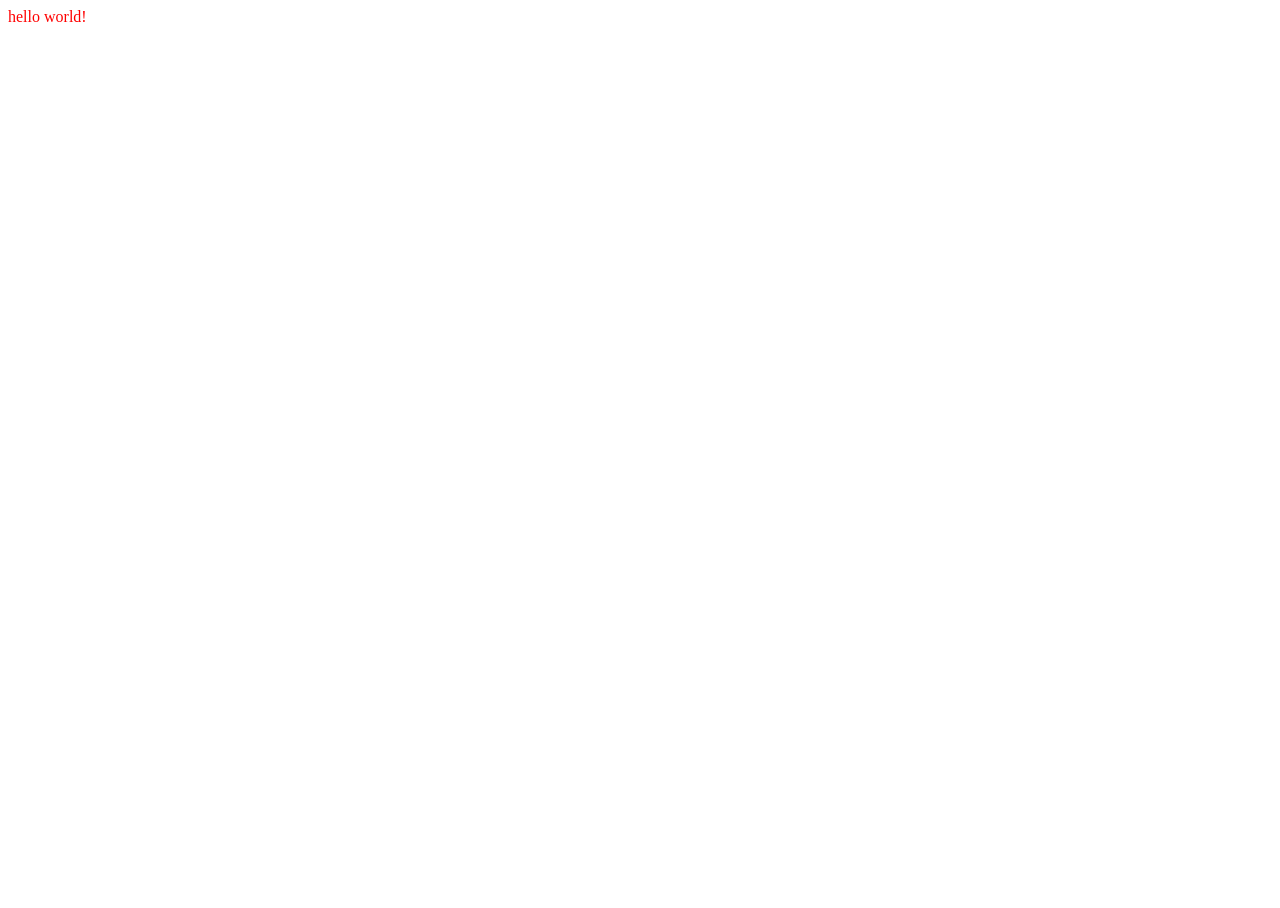
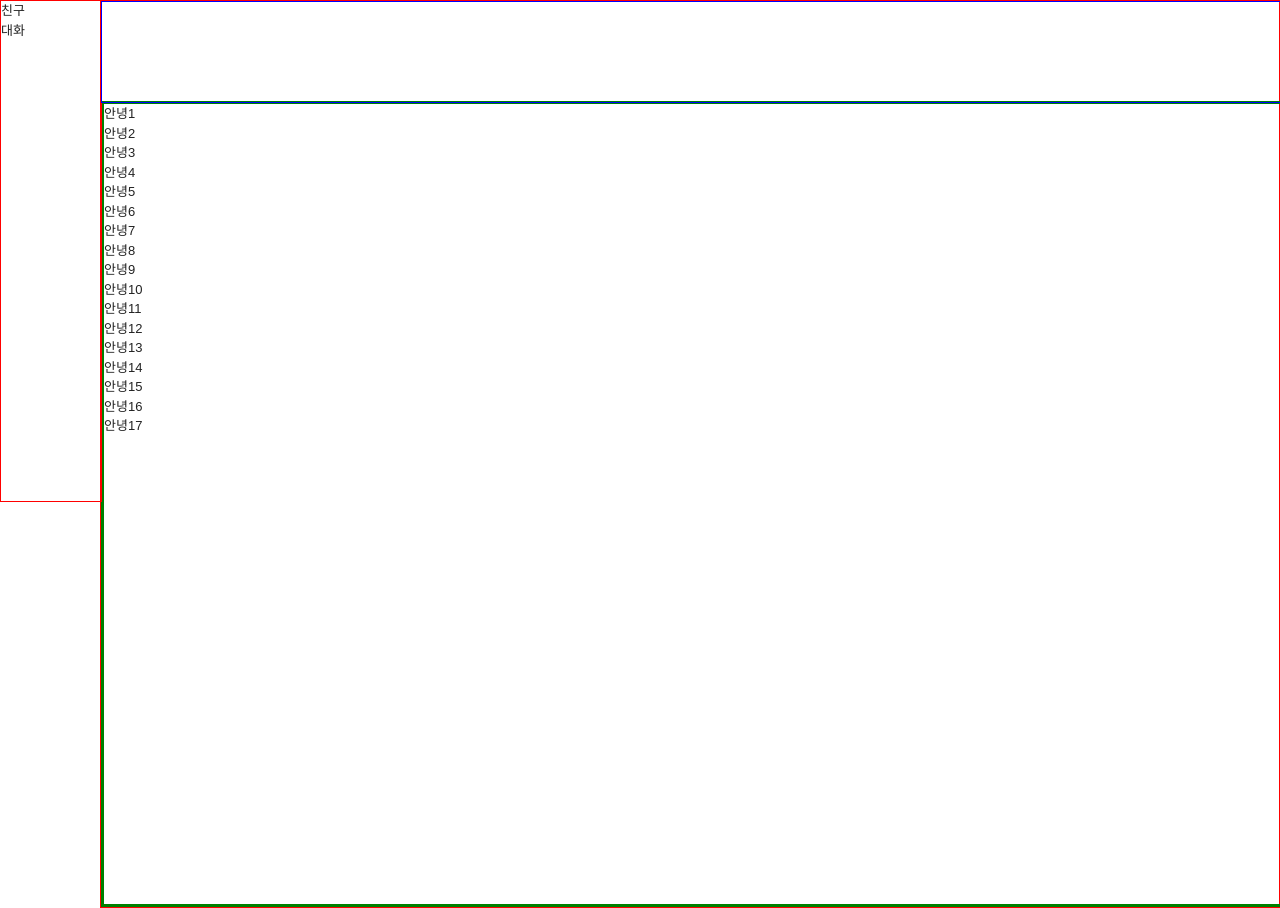
Before and after one commit to eastshine94/KakaoTalk, a React app in the folder client/: page / in a window 1280 px wide. Before the commit the page ends 800 px from the top, so only its background shows below. Built offline with nearby package versions, Linux system fonts and the light colour scheme.

Commit message:
css 기본 틀

```diff
--- a/client/src/App.tsx
+++ b/client/src/App.tsx
@@ -5,13 +5,14 @@ import {
     Route
 } from 'react-router-dom';
 import {Home} from '~/pages';
+import { PAGE_PATH } from '~/constants';
 
 class App extends Component {
     render() {
         return (
             <Router>
                 <Switch>
-                    <Route path='/' component={Home}/>
+                    <Route path={PAGE_PATH.HOME} component={Home}/>
                 </Switch>
             </Router>
         )
--- /dev/null
+++ b/client/src/components/Home/index.ts
@@ -0,0 +1 @@
+export { default as HomeSide } from './HomeSide';
--- /dev/null
+++ b/client/src/constants.ts
@@ -0,0 +1,3 @@
+export enum PAGE_PATH  {
+    HOME = '/',
+}
--- a/client/src/index.tsx
+++ b/client/src/index.tsx
@@ -1,5 +1,11 @@
 import React from "react";
 import ReactDOM from "react-dom";
 import App from "./App";
+import GlobalStyle from '~/styles/GlobalStyle';
 
-ReactDOM.render(<App />, document.querySelector("#root"));
+ReactDOM.render(
+    <React.Fragment>
+        <GlobalStyle/>
+        <App />
+    </React.Fragment>
+,document.querySelector("#root"));
--- a/client/src/pages/Home.tsx
+++ b/client/src/pages/Home.tsx
@@ -1,23 +1,72 @@
 import React, { Component } from 'react';
-import styled,{createGlobalStyle} from 'styled-components';
+import styled from 'styled-components';
 
-const Wrapper = styled.div`
-    color: red;
+const Wrapper = styled.main`
+    width: 100%;
+    display: flex;
 `;
-const GlobalStyle = createGlobalStyle`
-    body {
-        background: #fff;
-        color: white;
-    }
+const HomeSide = styled.aside`
+    position: fixed;
+    top: 0px;
+    left: 0px;
+    width: 100px;
+    min-height: 500px;
+    border: 1px solid red;
+`;
+const HomeMain = styled.section`
+    margin-left: 100px;
+    width: 100%;
+    border: 1px solid red;
+`
+const HomeMainHeader = styled.section`
+    position: fixed;
+    width: 100%;
+    height: 100px;
+    border: 1px solid blue;
 `;
 
+const HomeMainContent = styled.section`
+    margin-top: 100px;
+    width: 100%;
+    height: 800px;
+    border: 3px solid green;
+`;
 class Home extends Component {
     render() {
         return (
-            <React.Fragment>
-                <GlobalStyle/>
-                <Wrapper>hello world!</Wrapper>
-            </React.Fragment>
+            <Wrapper>
+                <HomeSide>
+                    <ul>
+                        <li>친구</li>
+                        <li>대화</li>
+                    </ul>
+                </HomeSide>
+                <HomeMain>
+                    <HomeMainHeader>
+                    </HomeMainHeader>
+                    <HomeMainContent>
+                        <ul>
+                            <li>안녕1</li>
+                            <li>안녕2</li>
+                            <li>안녕3</li>
+                            <li>안녕4</li>
+                            <li>안녕5</li>
+                            <li>안녕6</li>
+                            <li>안녕7</li>
+                            <li>안녕8</li>
+                            <li>안녕9</li>
+                            <li>안녕10</li>
+                            <li>안녕11</li>
+                            <li>안녕12</li>
+                            <li>안녕13</li>
+                            <li>안녕14</li>
+                            <li>안녕15</li>
+                            <li>안녕16</li>
+                            <li>안녕17</li>
+                        </ul>
+                    </HomeMainContent>
+                </HomeMain>
+            </Wrapper>
         );
     }
 }
--- /dev/null
+++ b/client/src/styles/GlobalStyle.ts
@@ -0,0 +1,43 @@
+import { createGlobalStyle } from 'styled-components';
+
+const GlobalStyle = createGlobalStyle`
+     body, div, ul, li, dl, dd, dt, ol, h1, h2, h3, h4, h5, h6, input, fieldset, legend, p, select, table, th, td, tr, textarea, button, form, figure, figcaption {
+      padding: 0;
+      margin: 0;
+    }
+    a{
+      color: #222;
+      text-decoration:none;
+    }
+    body, input, textarea, select, button, table {
+      font-family: 'Nanum Gothic', sans-serif;
+      color: #222;
+      font-size: 13px;
+      line-height: 1.5;
+    }
+    /* 폰트 스타일 초기화 */
+    em, address {
+      font-style: normal
+    }
+    /* 불릿 기호 초기화 */
+    dl, ul, li, ol, menu {
+      list-style: none;
+    }
+
+     /* 제목 태그 초기화 */
+     h1, h2, h3, h4, h5, h6 {
+       font-size: 13px;
+       font-weight: normal;
+    }
+    /* 버튼 초기화 */
+    button {
+      border: 0;
+    }
+
+    /* 테두리 초기화 */
+    img, fieldset {
+      border: 0 none;
+    }
+`;
+
+export default GlobalStyle;
--- a/package.json
+++ b/package.json
@@ -4,7 +4,7 @@
   "description": "",
   "main": "index.js",
   "scripts": {
-    "test": "echo \"Error: no test specified\" && exit 1"
+    "client":"cd client && yarn start"
   },
   "author": "",
   "license": "ISC"
```
Also changed, not shown: client/src/components/Home/HomeContent.tsx (added, +14 -0 lines), client/src/components/Home/HomeSide.tsx (added, +39 -0 lines).
